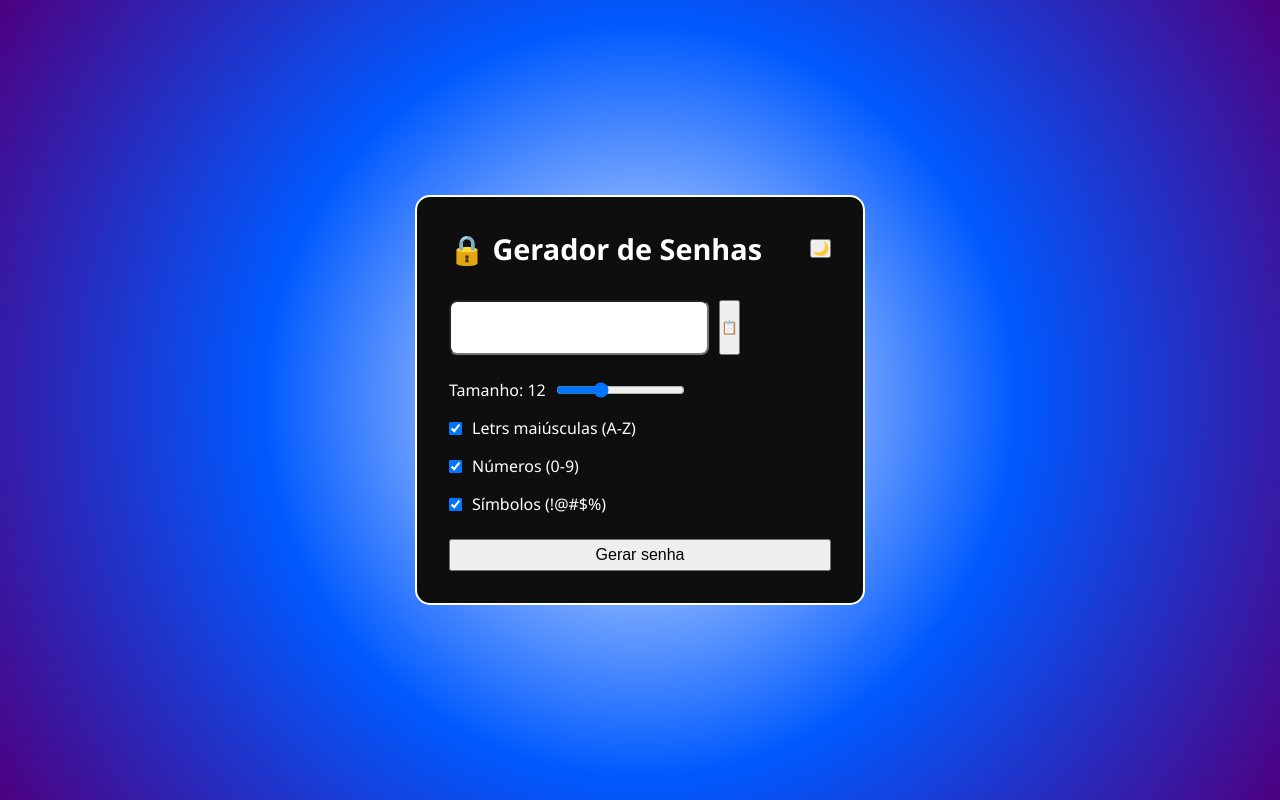
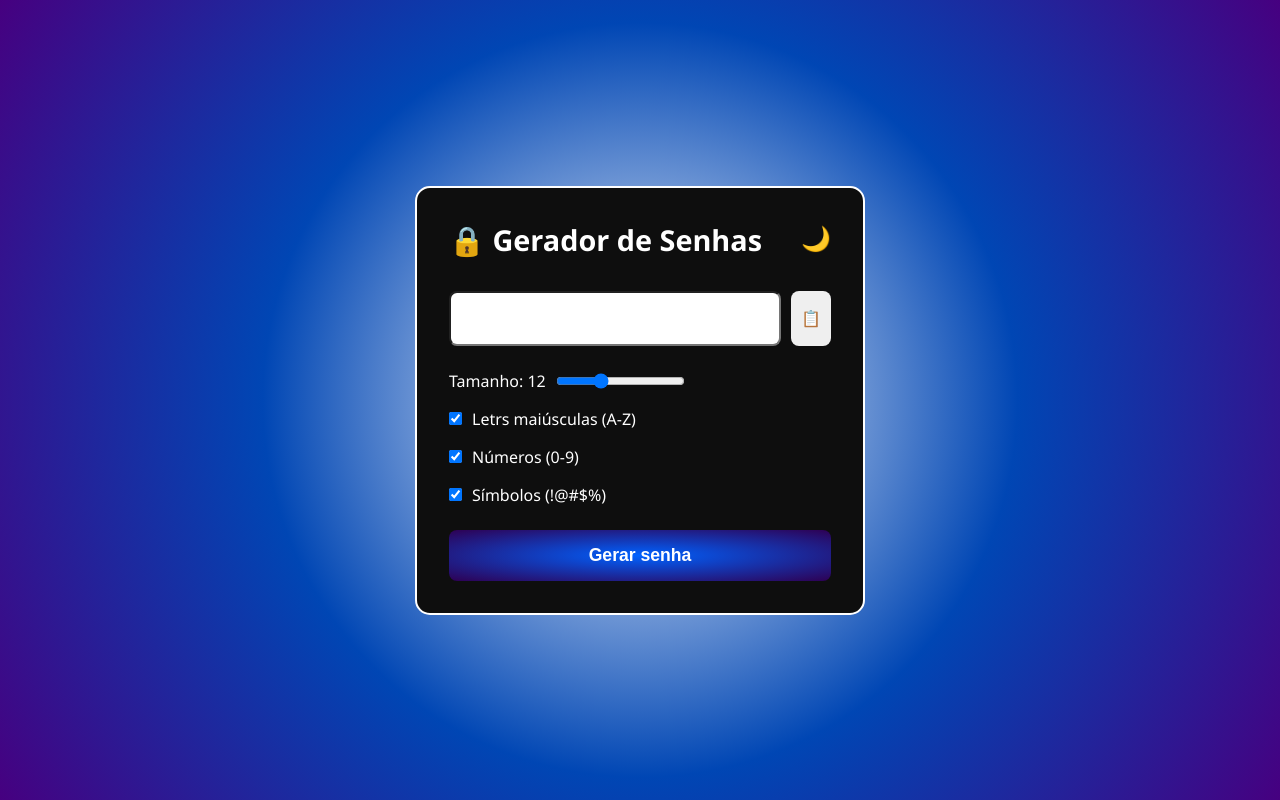
Before and after one commit to jaocoqueiro/passoword-generator, a plain HTML site: page index.html in a window 1280 px wide. Drawn offline with Linux system fonts and the light colour scheme.

Commit message:
Hover Animation

```diff
--- a/style.css
+++ b/style.css
@@ -6,7 +6,7 @@
 
 body {
     /*background-image: linear-gradient(rgba(0, 0, 255, 0),rgb(0, 0, 255));*/
-    background-image: radial-gradient(circle, rgb(255, 255, 255), rgb(0, 89, 255), rgb(77, 0, 128));
+    background-image: radial-gradient(circle, rgb(255, 255, 255), rgb(0, 70, 180), rgb(70, 0, 128));
     font-family: 'Segoe UI', Tahoma, Geneva, Verdana, sans-serif;
     min-height: 100vh;
     display: flex;
@@ -41,10 +41,12 @@ h1{
     border-radius: 8px;
     padding: 15px;
     font-size: 1.1em;
+    width: 100%;
 }
 
 .password-display {
     display: flex;
+    justify-content: center;
     gap: 10px;
     margin-bottom: 1.5em;
 }
@@ -60,8 +62,43 @@ h1{
     gap: 10px;
 }
 
+/* Botões */
+#theme-toggle {
+    background: none;
+    border: none;
+    font-size: 1.5em;
+    cursor: pointer;
+}
+
+#copy-btn {
+    font-size: 1em;
+    padding: 10px;
+    border: none;
+    border-radius: 8px;
+    cursor: pointer;
+
+}
+
 #generate-btn{
+    background-image: radial-gradient(rgb(0, 98, 255), rgb(46, 0, 83));
+    color: #fff;
     width: 100%;
-    padding: 5px;
-    font-size: 1em;
+    padding: 15px;
+    font-weight:700;
+    font-size: 1.1em;
+    border-radius: 8px;
+    cursor: pointer;
+    border: none;
 }
+
+#theme-toggle:hover {
+    transform: rotate(30deg);
+    transition: 0.5s ease-in-out;
+}
+
+#copy-btn:hover {
+    background: linear-gradient( to bottom right, rgb(0, 70, 180), rgb(70, 0, 128));
+     transition: 1s ease-in-out;
+}
+
+/* Responsividade */
```
Also changed, not shown: index.html (line endings or trailing spaces).
